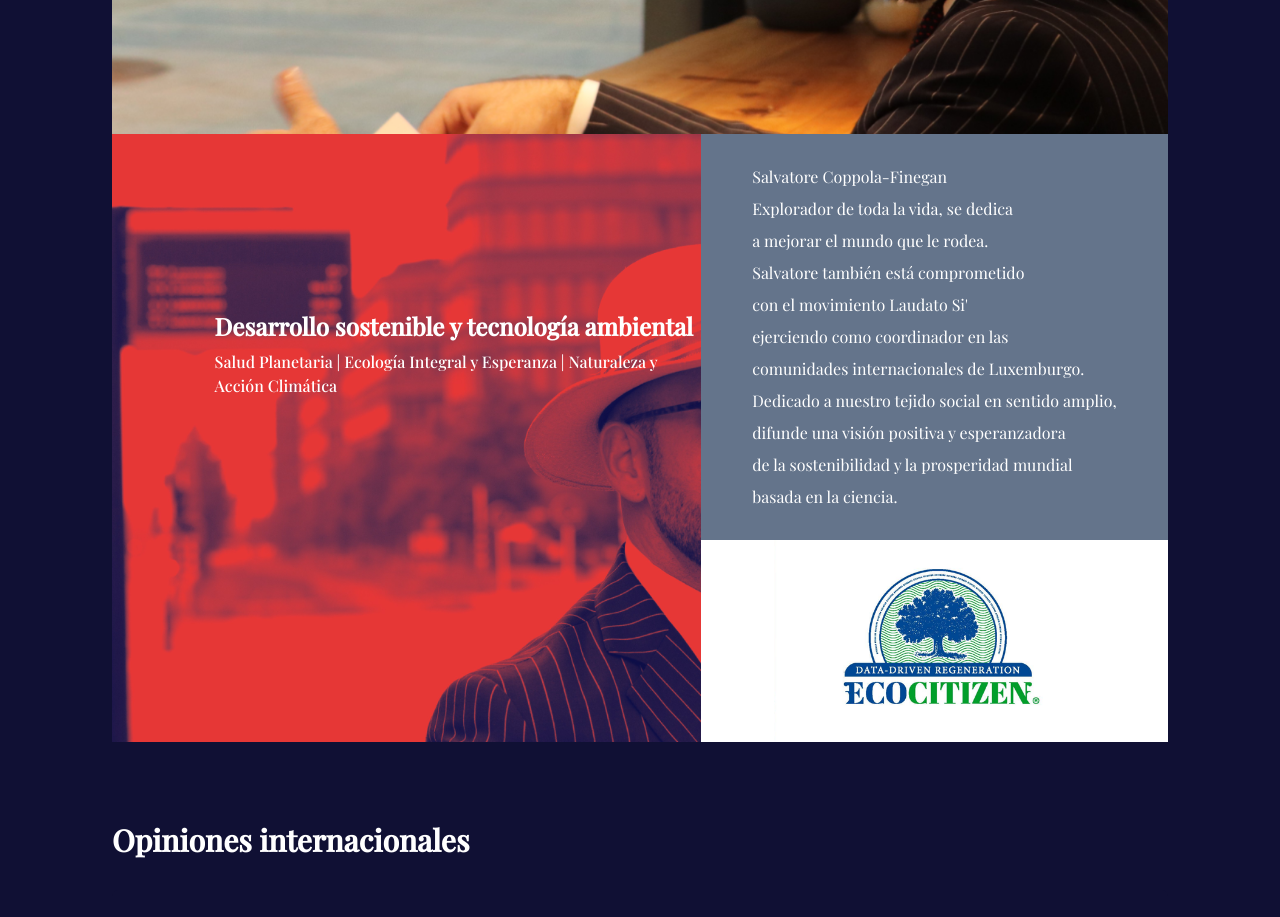
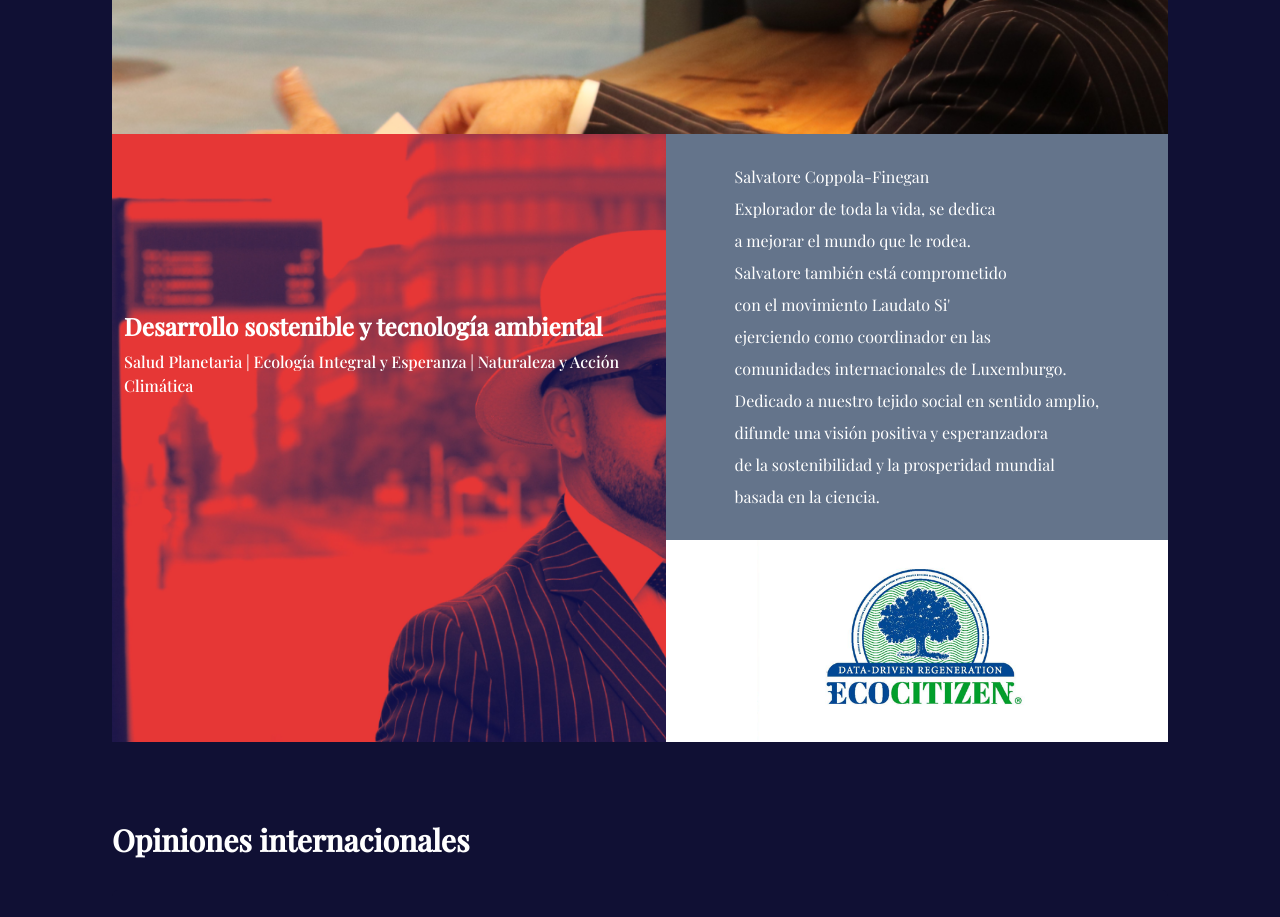
Before and after one commit to J-MFreelance/SalvadorFivver, a React (Create React App) app: page / in a window 1280 px wide. Shown: the part 1160-2077 px from the top of the page. Built offline with nearby package versions, Linux system fonts and the light colour scheme.

Commit message:
Completo resolucion pocha

```diff
--- a/src/App.css
+++ b/src/App.css
@@ -15,4 +15,16 @@
     font-optical-sizing: auto;
     font-weight: 500;
     font-style: normal;
-  }
+}
+
+@media only screen and (max-width: 1366px) and (max-height: 768px) {
+    .margin-t{
+        margin-top: -7rem;
+    }
+    .img-m{
+        background-size: contain;
+    }
+    .p-text{
+        padding-right: 8rem;
+    }
+}
--- a/src/App.js
+++ b/src/App.js
@@ -34,9 +34,9 @@ const MainContent = () => {
           <Hero />
         </div>
 
-        <div className="relative w-screen h-[30rem] bg-gradient-to-b from-[rgba(36,39,100,0.01)] to-[rgba(16,16,52,1)] pt-2">
+        <div className="relative w-screen h-[30rem] bg-gradient-to-b from-[rgba(36,39,100,0.01)] to-[rgba(16,16,52,1)] pt-2 ">
           <div className="w-screen h-24">
-            <p className="xl:text-2xl text-xs max-lg:px-4 font-light text-white md:px-28 sm:px-4 " style={{ whiteSpace: 'pre-line' }}>
+            <p className="xl:text-2xl text-xs max-lg:px-4 font-light text-white md:px-28 sm:px-4" style={{ whiteSpace: 'pre-line' }}>
               {languageData.texto3}
             </p>
           </div>
--- a/src/components/Hero.jsx
+++ b/src/components/Hero.jsx
@@ -28,7 +28,7 @@ const Hero = () => {
             {languageData.texto1} {/* Comprometido por un mundo mejor. */}
             </p>
             <p className='font-light max-lg:text-xs mb-4'style={{ whiteSpace: 'pre-line' }}>
-                {languageData.texto2}{/* Salvatore Coppola-Finegan es un autor... */}
+                {languageData.texto2}
             </p>
         </div>
     );
--- a/src/components/Section.jsx
+++ b/src/components/Section.jsx
@@ -24,15 +24,15 @@ const Section = () => {
     }, [language]);
 
     return (
-        <div id='about' className='flex flex-col text-white mt-[-12rem] relative'>
+        <div id='about' className='flex flex-col margin-t text-white margin-bottom mt-[-12rem] max-lg:mt-[-13rem] relative'>
             <div className="bg-[url('./assets/banner2.png')] bg-center bg-cover w-full h-[34rem] max-lg:h-[10rem] xl:px-28 xl:pt-28 max-lg:pt-4 max-lg:px-4">
                 <p className='font-semibold xl:text-2xl text-base pb-4'>
                     {languageData.texto1}
                 </p>
                 {/* <Button nombre='Ver contenido' color="bg-blue-800" /> */}
             </div>
-            <div className="bg-[url('./assets/right-side.png')] max-lg:bg-contain object-contain w-full h-[38rem] flex max-lg:flex-col max-lg:h-4/5 xl:pl-28">
-                <div className='w-full h-full -ml-[1%] max-lg:px-4 max-lg:p-6'>
+            <div className="w-full h-[38rem] flex max-lg:flex-col max-lg:h-full ">
+                <div className="bg-[url('./assets/right-side.png')] max-lg:bg-cover max-lg:h-[20rem] max-lg:w-full bg-cover object-contain w-[55%] px-3 h-full max-lg:px-4 max-lg:p-6 p-text">
                     <p className='font-semibold xl:text-2xl text-base pb-2 xl:pt-44 pt-36'>
                         {languageData.texto3}
                     </p>
@@ -41,7 +41,7 @@ const Section = () => {
                     </span>
                     {/* <Button nombre='Ver contenido' color="bg-blue-800" /> */}
                 </div>
-                <div className='flex flex-col w-[96%] max-lg:w-full max-lg:h-2/5'>
+                <div className='flex flex-col w-[50%] max-lg:w-full max-lg:h-2/5'>
                     <div className='bg-slate-500  flex-1 flex items-center justify-center p-8'>
                         <p className='text-white text-justify  font-light text-base max-lg:text-xs' style={{ whiteSpace: 'pre-line', lineHeight: '1' }}>
                             {languageData.texto5}
```
